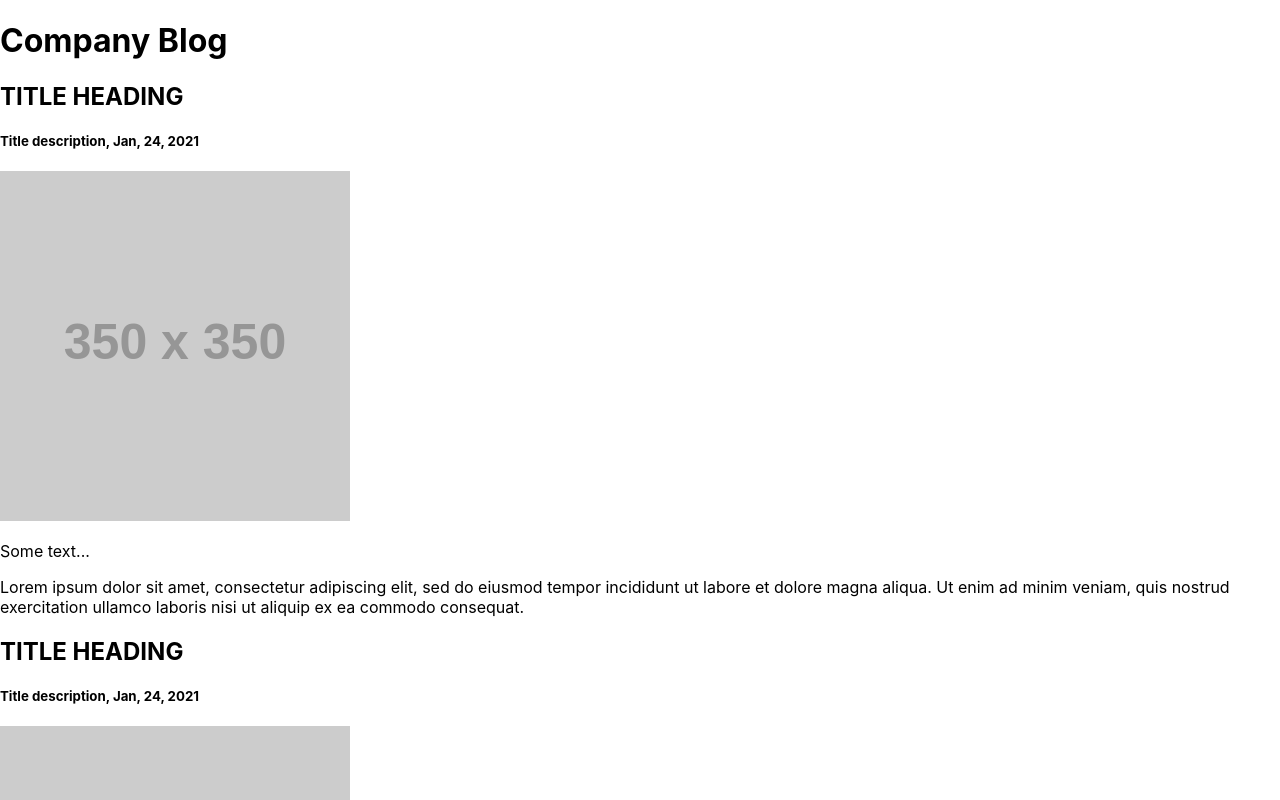
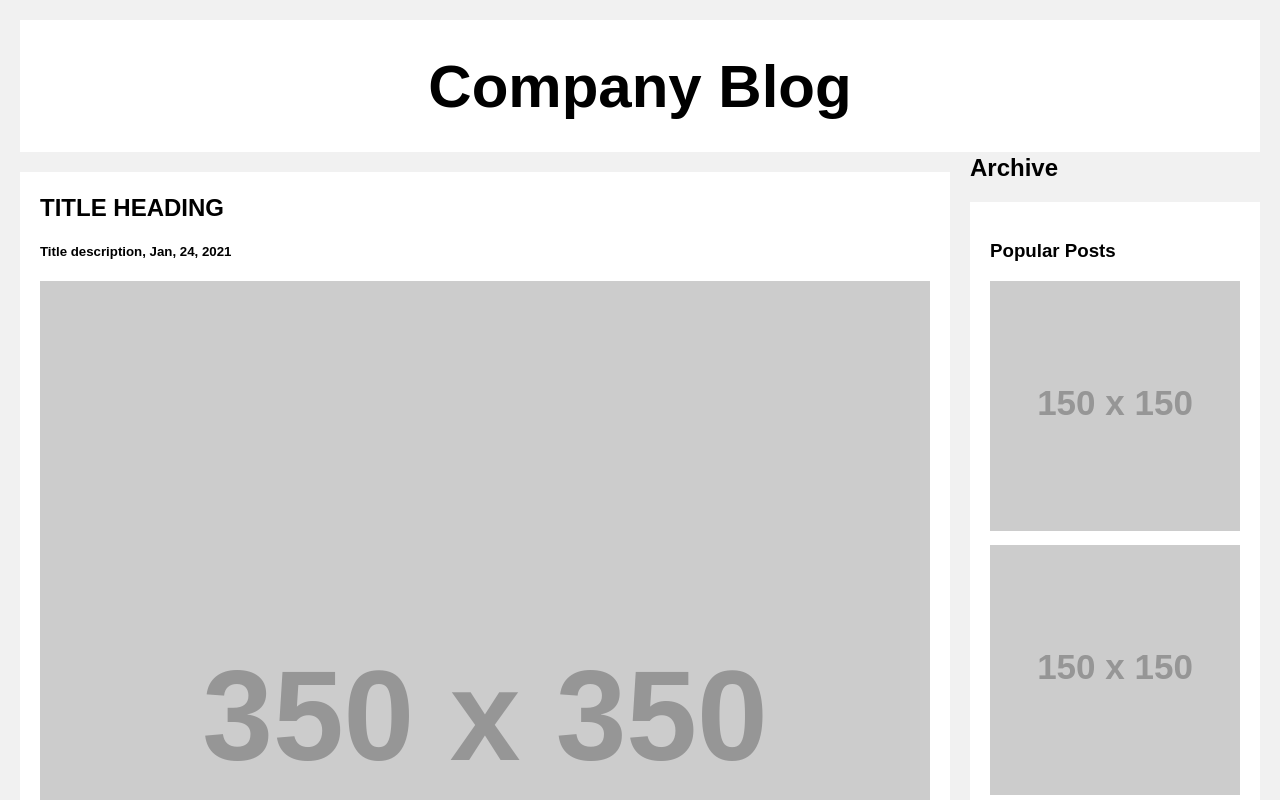
Before and after one commit to GabbyJ/Lifeblue-Blog, a React (Create React App) app: page / in a window 1280 px wide. Shown: the top 800 px of the page. Built offline with nearby package versions, Linux system fonts and the light colour scheme.

Commit message:
basic styling

```diff
--- a/src/index.css
+++ b/src/index.css
@@ -1,13 +1,69 @@
-body {
+*{
+  box-sizing: border-box;
+}
+body{
+  font-family: Arial, Helvetica, sans-serif;
   margin: 0;
-  font-family: -apple-system, BlinkMacSystemFont, 'Segoe UI', 'Roboto', 'Oxygen',
-    'Ubuntu', 'Cantarell', 'Fira Sans', 'Droid Sans', 'Helvetica Neue',
-    sans-serif;
-  -webkit-font-smoothing: antialiased;
-  -moz-osx-font-smoothing: grayscale;
+  padding: 20px;
+  background-color: #f1f1f1;
 }
 
-code {
-  font-family: source-code-pro, Menlo, Monaco, Consolas, 'Courier New',
-    monospace;
+.row:after{
+ content: '';
+ display:table;
+ clear:both;
 }
+
+header{
+  background-color: white;
+  padding: 30px;
+}
+header h1{
+  text-align: center;
+  font-size: 60px;
+  color: black;
+  margin: 1.5px 0;
+}
+
+h2{
+  color: black;
+  margin: 1.5px 0;
+}
+.left-column{
+  float: left;
+  width: 75%;
+}
+
+.right-column{
+  float: right;
+  width: 25%;
+  padding-left: 20px;
+}
+
+.card{
+  padding: 20px;
+  background-color: white;
+  margin-top:20px;
+}
+
+.card img{
+  width: 100%;
+}
+
+.right-column .card img{
+  margin-bottom: 10px;
+}
+
+footer{
+  background-color: #ddd;
+  padding: 20px;
+  text-align: center;
+  margin-top:20px;
+}
+
+@media(max-width:800px){
+  .left-column, .right-column{
+    width: 100%;
+    padding: 0px;
+  }
+}
```
